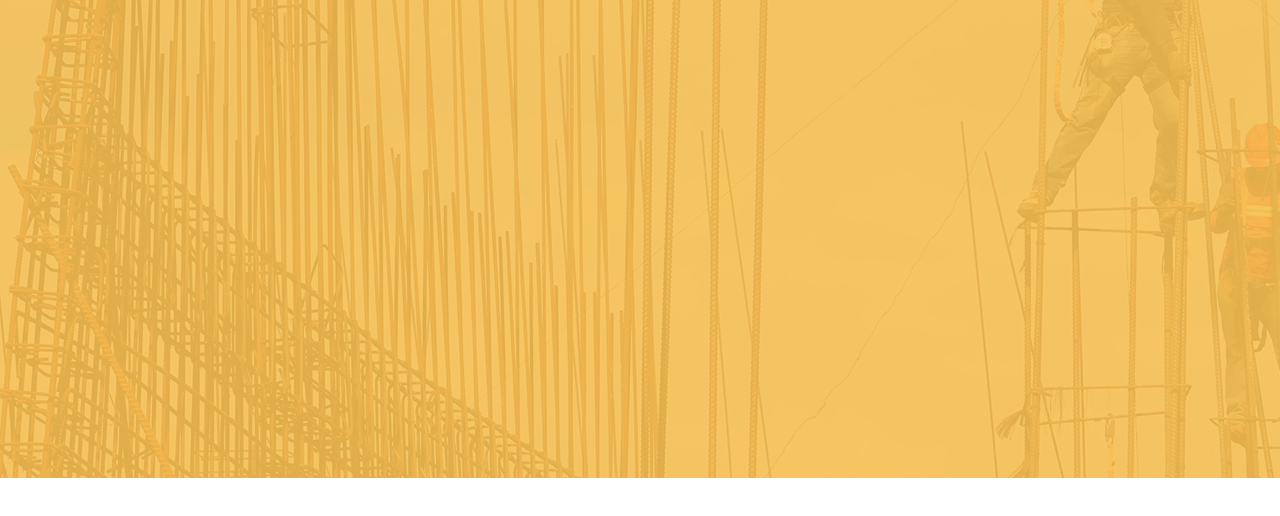
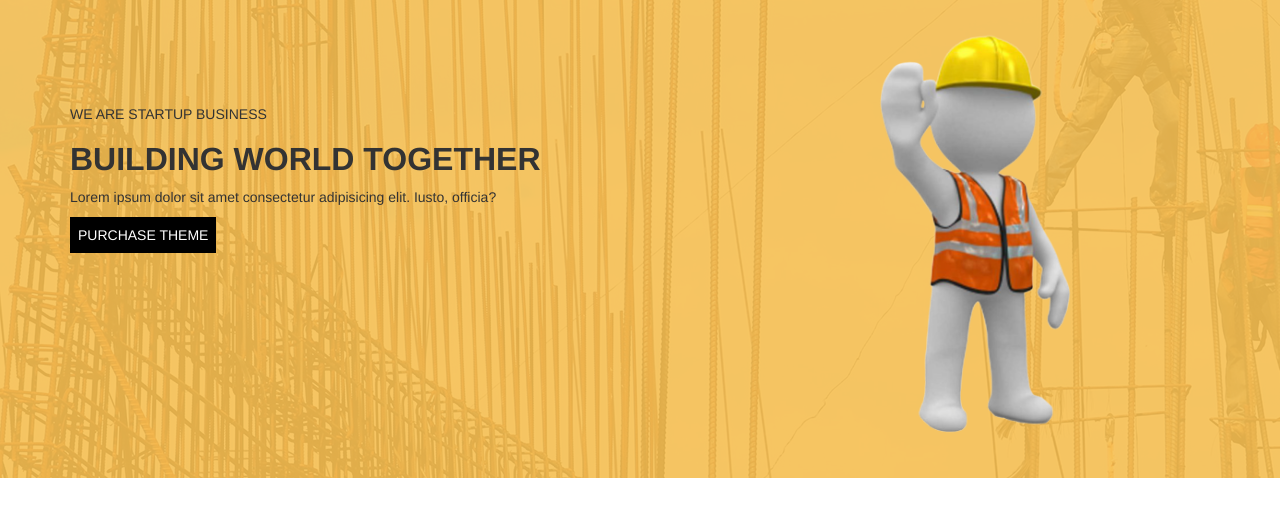
Before and after one commit to MWaqasMughal/Web-Dev, a plain HTML site: page index.html in a window 1280 px wide. Shown: the part 122-638 px from the top of the page. Drawn offline with nearby package versions, Linux system fonts and the light colour scheme.

Commit message:
added overlay inner / slogan

```diff
--- a/css/style.css
+++ b/css/style.css
@@ -78,3 +78,29 @@ body {
     border: 1px solid black;
     border-radius: 20px;
 }
+.slogan{
+   width: 100%;
+}
+.slogan-left{
+    float: left;
+    margin-top: 100px;
+}
+.slogan-left h1{
+    font-size: 32px;
+    font-weight: bold;
+}
+.slogan-left input{
+    color: white;
+    background-color: black;
+    padding: 08px;
+    border-style: none;
+}
+.slogan-image{
+    margin-top: 20px;
+    float: right;
+}
+.slogan-image img{
+    width: 100%;
+    height: 460px;
+    object-fit: cover;
+}
--- a/index.html
+++ b/index.html
@@ -60,6 +60,20 @@
                         <div class="clear-fix"></div><!--clear-fix-->
                     </div><!--container-->
                 </div><!--nav-bar-->
+                <div class="slogan">
+                    <div class="container">
+                        <div class="slogan-left">
+                            <h5>WE ARE STARTUP BUSINESS</h5>
+                            <h1>BUILDING WORLD TOGETHER</h1>
+                            <p>Lorem ipsum dolor sit amet consectetur adipisicing elit. Iusto, officia?</p>
+                            <input type="button" value="PURCHASE THEME">
+                        </div><!--slogan-left-->
+                        <div class="slogan-image">
+                            <img src="./assets/image/occupational-safety-and-health-environment-health-and-safety-construction-site-safety-png-favpng-0h0fetdtL49sg9a9e85Rgbakp-removebg-preview.png" alt="">
+                        </div><!--slogan-right-->
+                    </div><!--container-->
+                    <div class="clear-fix"></div><!--clear-fix-->
+                </div><!--slogan-->
             </div>
             <!--/header-overlay-->
         </div>
```
Also changed, not shown: assets/image/occupational-safety-and-health-environment-health-and-safety-construction-site-safety-png-favpng-0h0fetdtL49sg9a9e85Rgbakp-removebg-preview.png (added).
